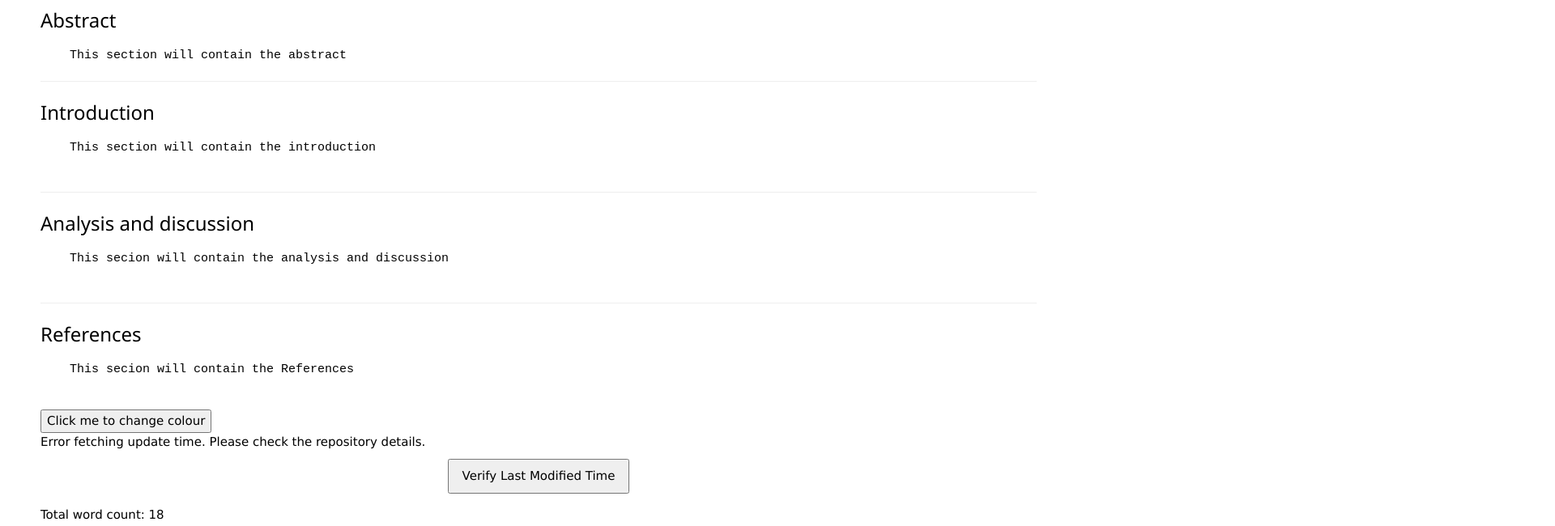
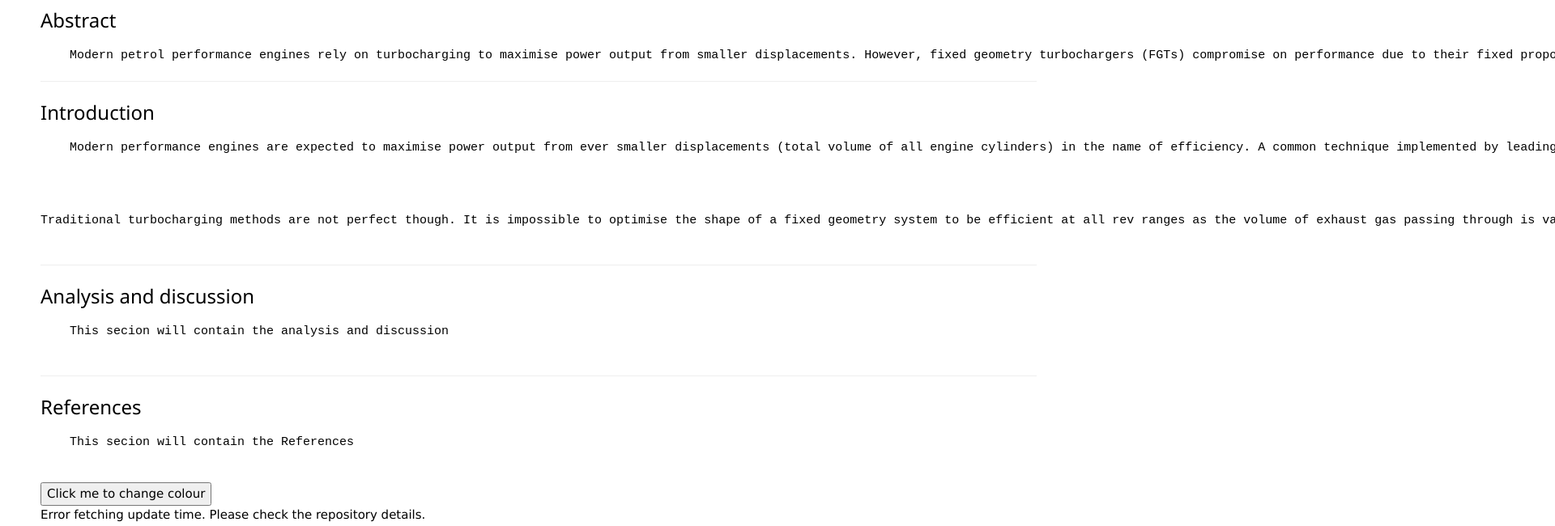
Before and after one commit to FEPSFY7006992/FY7006992, a plain HTML site: page index.html in a window 1280 px wide. Shown: the part 817-1467 px from the top of the page at 81% size, 1920 px wide, since content can reach past the window. Drawn offline with nearby package versions, Linux system fonts and the light colour scheme; no server answers.

Commit message:
Enhance abstract and introduction with detailed content
Updated the abstract and introduction sections to provide detailed explanations of modern petrol performance engines and the benefits of variable geometry turbocharging.

```diff
--- a/index.html
+++ b/index.html
@@ -82,7 +82,7 @@ p.ex1 {
 
 <p class="ex1">
 <pre>
-    This section will contain the abstract
+    Modern petrol performance engines rely on turbocharging to maximise power output from smaller displacements. However, fixed geometry turbochargers (FGTs) compromise on performance due to their fixed proportions. This paper examines Variable Geometry Turbocharging (VGT), specifically Variable Nozzle Turbochargers (VNTs) in petrol applications. These turbochargers allow the internal dimensions of the turbocharger to change to improve performance and throttle response across the RPM range of the engine.
 </pre>
 </p>
 
@@ -92,7 +92,11 @@ p.ex1 {
 
 <p class="ex1">
     <pre>
-    This section will contain the introduction
+    Modern performance engines are expected to maximise power output from ever smaller displacements (total volume of all engine cylinders) in the name of efficiency. A common technique implemented by leading vehicle manufacturers to attain impressive power to displacement ratios is to use forced induction. The most common method of forced induction amongst small displacement petrol engines is turbocharging, where exhaust gases from the engine are used to drive a compressor which compresses intake air to create a denser intake air mix. This allows more oxygen to be present in the same volume inside the cylinder, allowing more fuel to be burned and therefore more power to be produced from the engine.
+
+
+
+Traditional turbocharging methods are not perfect though. It is impossible to optimise the shape of a fixed geometry system to be efficient at all rev ranges as the volume of exhaust gas passing through is variable and this introduces a problem known as turbo lag. This is defined as “the poor transient response of the turbocharger at low engine loads” (Feneley et al. (2017)). This means that the smaller volume of air passing through the turbocharger at low engine speeds is insufficient to spin the compressor fast enough for serious power gains in oversized turbos, or the volume moves the compressor quickly at low engine speeds but chokes the flow at higher engine speeds in undersized housings. This causes a change in how quickly the engine responds to throttle input at different engine speeds. This is not a desirable quality in performance engines but can be rectified with the use of variable geometry turbocharging.
     </pre>
 
 </p>
```
